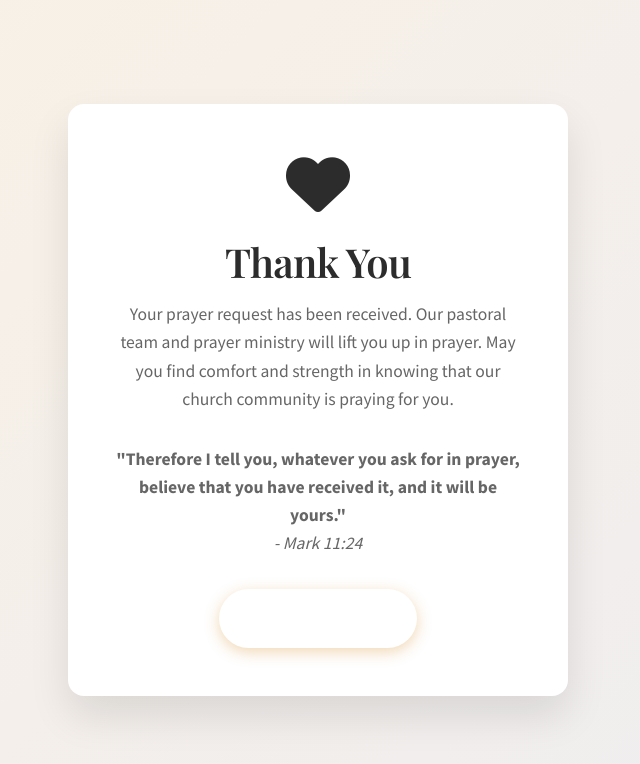
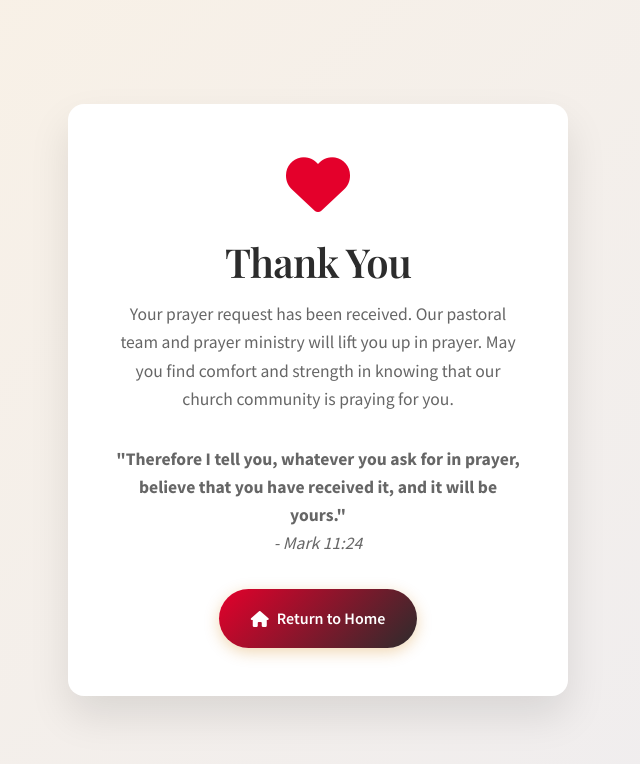
Before and after one commit to justin-harvey/UMC-Minot, a plain HTML site: page thank-you.html in a window 1280 px wide. Shown: the whole page, without its empty margins (322-962 px from the left). Drawn offline with nearby package versions, Linux system fonts and the light colour scheme.

Commit message:
Fix blank button on thank-you page: use defined brand tokens
The button gradient, icon, and title referenced --brand-orange-accessible
and --brand-purple-accessible, which are undefined, so the gradient
collapsed and the button rendered white-on-white. Swap to --brand-orange
and --brand-deep-purple (the site's real tokens).

Co-Authored-By: Claude Opus 4.8 <noreply@anthropic.com>

```diff
--- a/thank-you.html
+++ b/thank-you.html
@@ -41,14 +41,14 @@
 
         .thank-you-icon {
             font-size: 4rem;
-            color: var(--brand-orange-accessible);
+            color: var(--brand-orange);
             margin-bottom: 1.5rem;
         }
 
         .thank-you-title {
             font-family: 'Playfair Display', serif;
             font-size: 2.5rem;
-            color: var(--brand-purple-accessible);
+            color: var(--brand-deep-purple);
             margin-bottom: 1rem;
         }
 
@@ -63,7 +63,7 @@
             display: inline-flex;
             align-items: center;
             gap: 0.5rem;
-            background: linear-gradient(135deg, var(--brand-orange-accessible) 0%, var(--brand-purple-accessible) 100%);
+            background: linear-gradient(135deg, var(--brand-orange) 0%, var(--brand-deep-purple) 100%);
             color: white;
             text-decoration: none;
             padding: 1rem 2rem;
```
